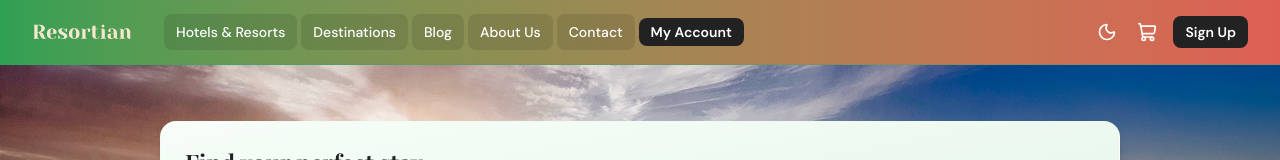
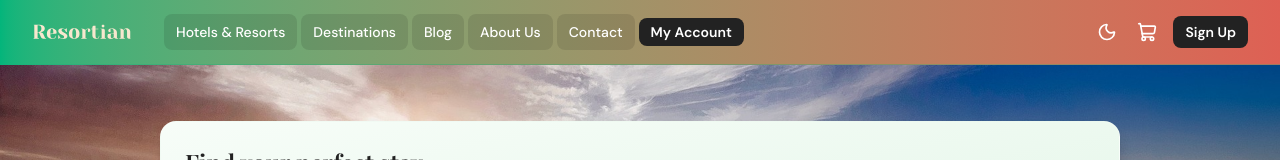
Before and after one commit to winchakma/resortian-demo, a Next.js app: page / in a window 1280 px wide. Shown: the top 160 px of the page. Built offline with nearby package versions, Linux system fonts and the light colour scheme; no server answers; a web font is replaced by a local one.

Commit message:
design update

```diff
--- a/sections/Header.tsx
+++ b/sections/Header.tsx
@@ -206,7 +206,7 @@ export function Header() {
   }, []);
 
   return (
-    <header className="sticky top-0 z-40 border-b border-[#0AB37A]/30 bg-gradient-to-l from-[#DE6054] to-[#2FA053] backdrop-blur-md dark:border-primary-900/40 dark:bg-gradient-to-b dark:from-gray-950/90 dark:to-gray-900/90">
+    <header className="sticky top-0 z-40 border-b border-[#0AB37A]/30 bg-gradient-to-l from-[#DE6054] to-[#03b57b] backdrop-blur-md dark:border-primary-900/40 dark:bg-gradient-to-b dark:from-gray-950/90 dark:to-gray-900/90">
       <div className="mx-auto flex h-16 max-w-7xl items-center justify-between px-4 sm:px-6 lg:px-8">
         <div className="flex items-center gap-8">
           <Logo />
```
